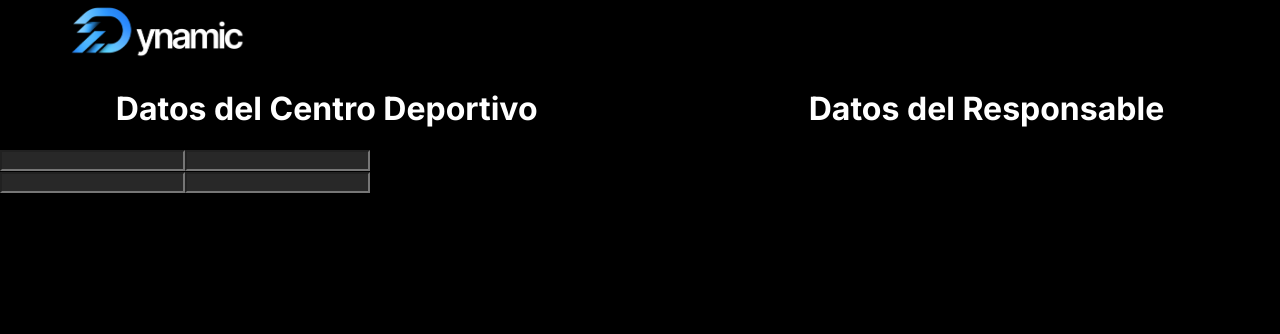
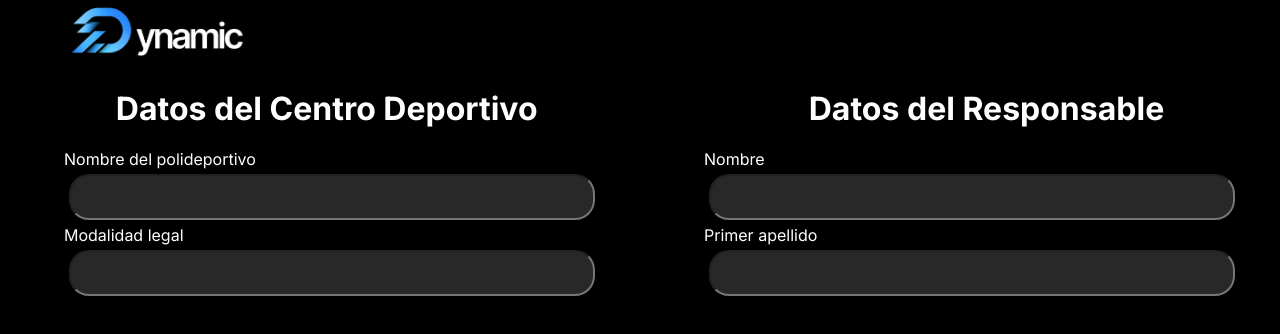
Before and after one commit to PauGimenoIFP/ProyectoDynamicWeb, a React (Vite) app in the folder App_Web/: page /signup in a window 1280 px wide. Shown: the top 334 px of the page. Built offline with nearby package versions, Linux system fonts and the light colour scheme.

Commit message:
grid aplicado a signUp_Form

```diff
--- a/App_Web/src/App.css
+++ b/App_Web/src/App.css
@@ -66,6 +66,10 @@
 /*------------------------------------------------------*/
 
 /*Componentes de Registration Section*/
+.main-signup-form {
+
+}
+
 .logo-dynamic-form {
   max-width: 15%;
   height: auto;
@@ -81,13 +85,28 @@
   justify-content: center;
   display: flex;
 }
+.grid-form {
+  display: grid;
+  grid-template-columns: 1fr 1fr;
+}
 
 .marco-input-form{
-  left: auto;
+  left: 10%;
+  position: relative;
+  display: flex;
+  overflow-y: auto;
+  flex-direction: column;
+  width: 90%;
+  justify-content: center;
 }
+
 .input-form {
   background-color: #282828;
   color: #9C9C9C;
+  width: 90%;
+  height: 40px;
+  margin: 5px;
+  border-radius: 20px;
 }
 /*------------------------------------------------------*/
 
--- a/App_Web/src/signUp_Form.jsx
+++ b/App_Web/src/signUp_Form.jsx
@@ -9,17 +9,23 @@ export function SignUp_Form(){
         <h1>Datos del Centro Deportivo &emsp;&emsp;&emsp;&emsp;&emsp;&emsp;&emsp;&emsp; Datos del Responsable</h1>
       </div>
       <form>
+        <div className='grid-form'>
           <div className="marco-input-form">
+            <a>Nombre del polideportivo</a>
             <input type='text' className="input-form">
             </input>
+            <a>Modalidad legal</a>
             <input type='text' className="input-form">
             </input>
           </div>
-      <div>
+          <div className="marco-input-form">
+            <a>Nombre</a>
             <input type='text' className="input-form">
             </input>
+            <a>Primer apellido</a>
             <input type='text' className="input-form">
             </input>
+          </div>
         </div>
       </form>
     </main>
```
Lines whose indentation alone changed are shown as unchanged.
